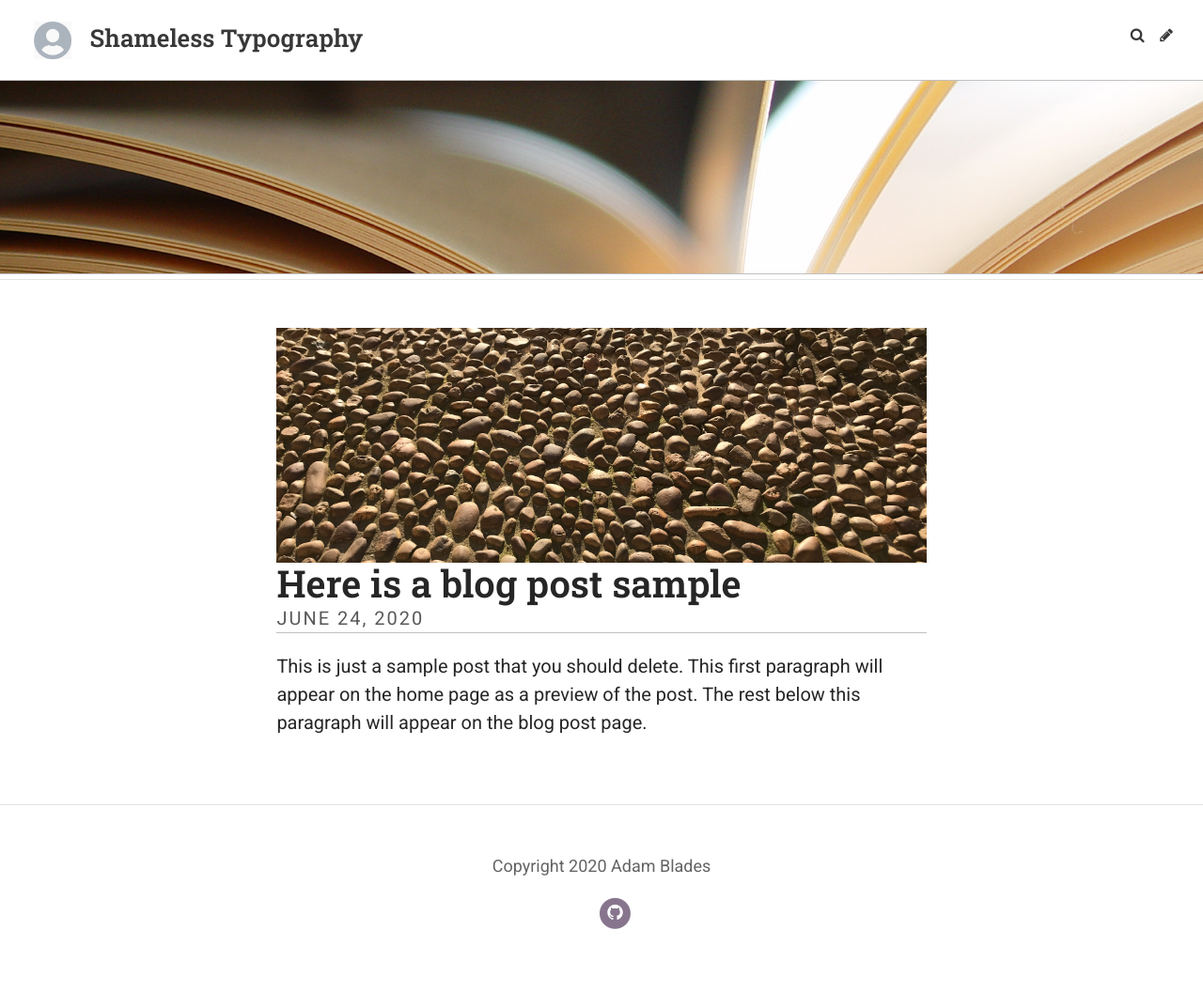
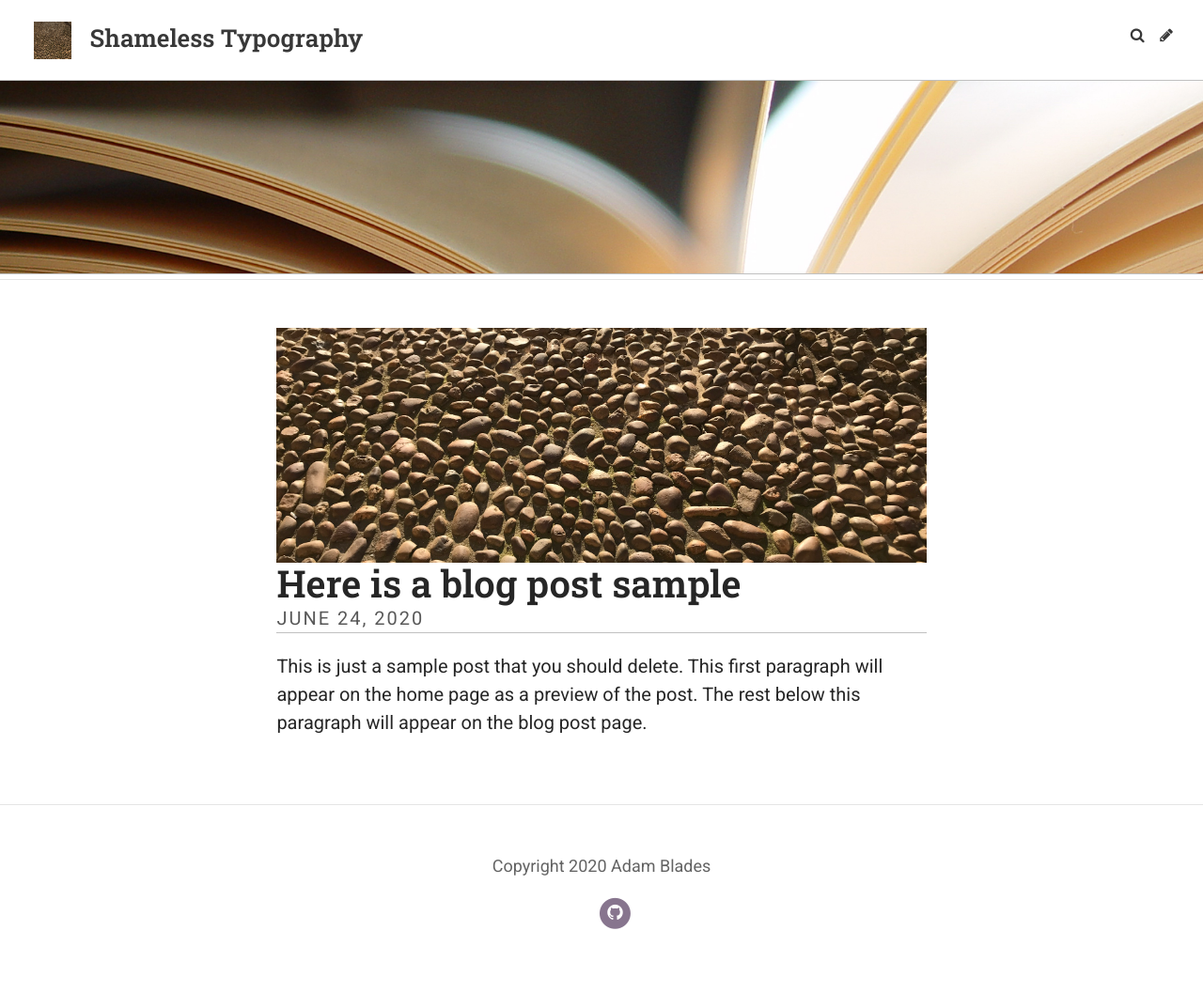
Before and after one commit to madmud101/shameless_typography, a Jekyll site: the page built from index.html, in a window 1280 px wide. Shown: the whole page at 94% size. Built offline with Jekyll 4.4.1, drawn with Linux system fonts in a browser that asks for light colours; the list of posts is cut into pages by our own code.

Commit message:
Update Settings “general”

```diff
--- a/_data/settings.yml
+++ b/_data/settings.yml
@@ -3,7 +3,7 @@ description: Rating rip-off type
 header_text: ""
 footer_text: Copyright 2020 Adam Blades
 header_feature_image: /uploads/pages.jpg
-logo: /uploads/face.jpg
+logo: ../uploads/867FAB82-62D7-4C53-8EDC-5114095CF8AA.jpeg
 favicon: /uploads/favicon.ico
 gridlayout: false
 upzoom: true
```
